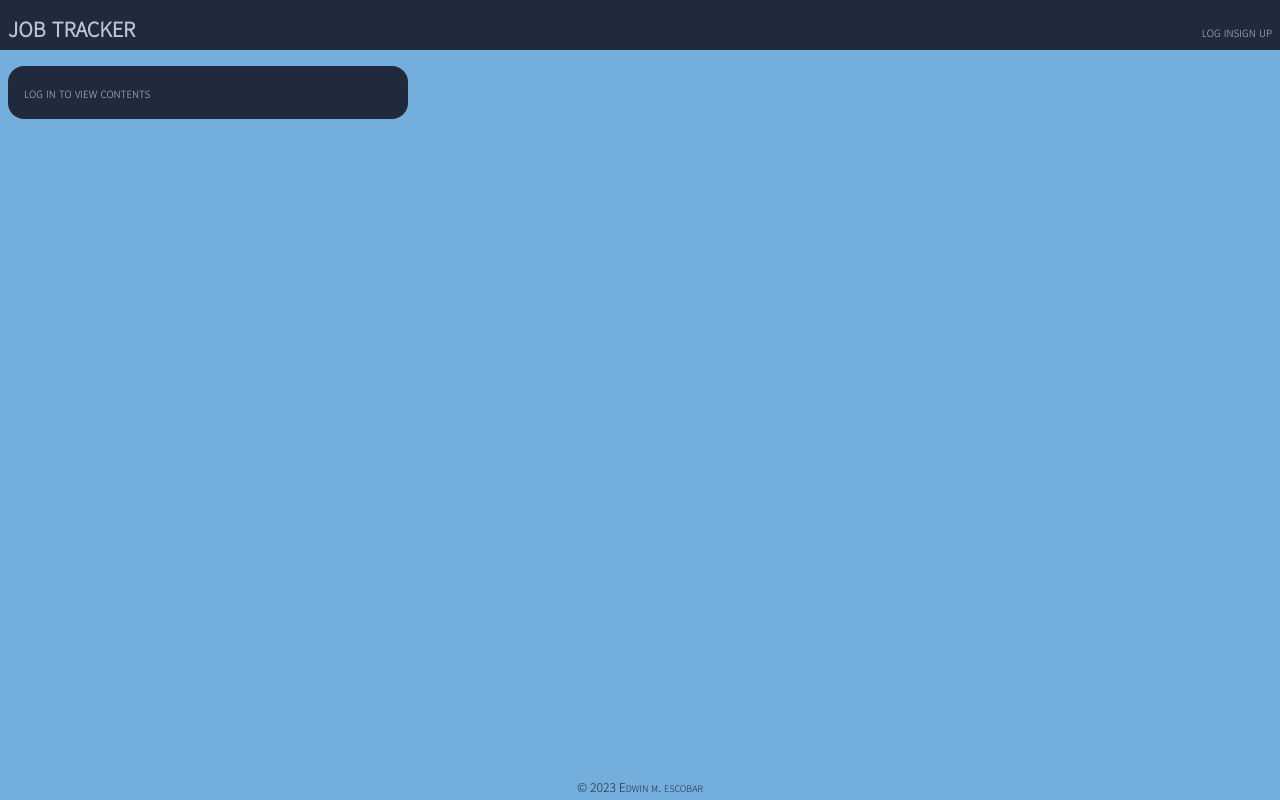
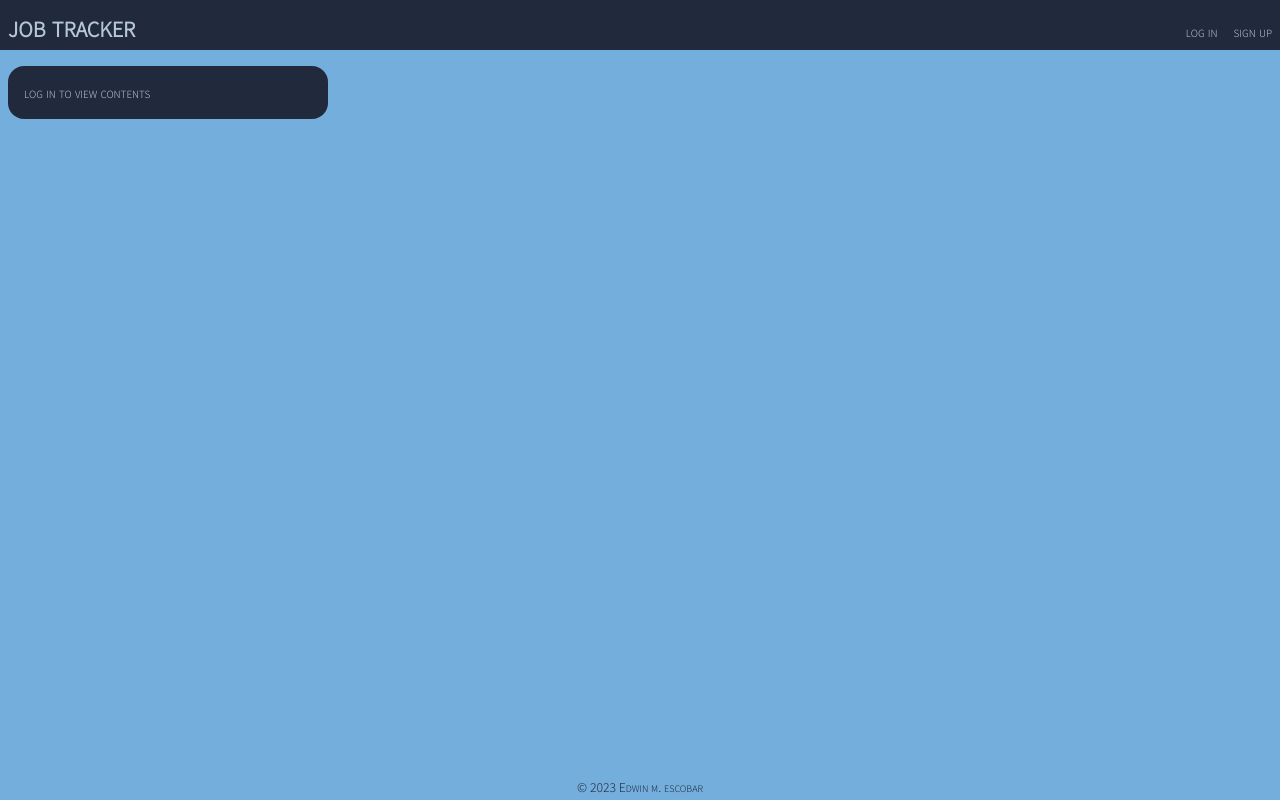
Before and after one commit to escowin/job-tracker, a React (Create React App) app in the folder client/: page /add-job in a window 1280 px wide. Built offline with nearby package versions, Linux system fonts and the light colour scheme.

Commit message:
adjusted desktop display for consistency

```diff
--- a/client/src/assets/css/home.css
+++ b/client/src/assets/css/home.css
@@ -91,3 +91,9 @@
         background-color: var(--primary);
     }
 }
+
+@media screen and (min-width: 1024px) {
+    /* .aside {
+        width: max-content;
+    } */
+}
--- a/client/src/assets/css/index.css
+++ b/client/src/assets/css/index.css
@@ -255,6 +255,7 @@ button:hover {
 
   nav {
     flex-grow: 0;
+    gap: 1rem;
   }
 }
 
@@ -269,7 +270,11 @@ button:hover {
   }
 
   main {
-    grid-template-columns: 25rem auto;
+    grid-template-columns: 20rem auto;
+  }
+
+  .aside form {
+    width: 100%;
   }
 
 
--- a/client/src/assets/css/job.css
+++ b/client/src/assets/css/job.css
@@ -106,7 +106,7 @@
 }
 
 @media screen and (min-width: 1024px) {
-    #notes-section button {
+    .aside button {
         padding: .15rem 1rem;
     }
 }
--- a/package.json
+++ b/package.json
@@ -1,6 +1,6 @@
 {
   "name": "job-tracker",
-  "version": "1.3.1",
+  "version": "1.3.2",
   "description": "tracks job hunting stats",
   "main": "index.js",
   "scripts": {
```
